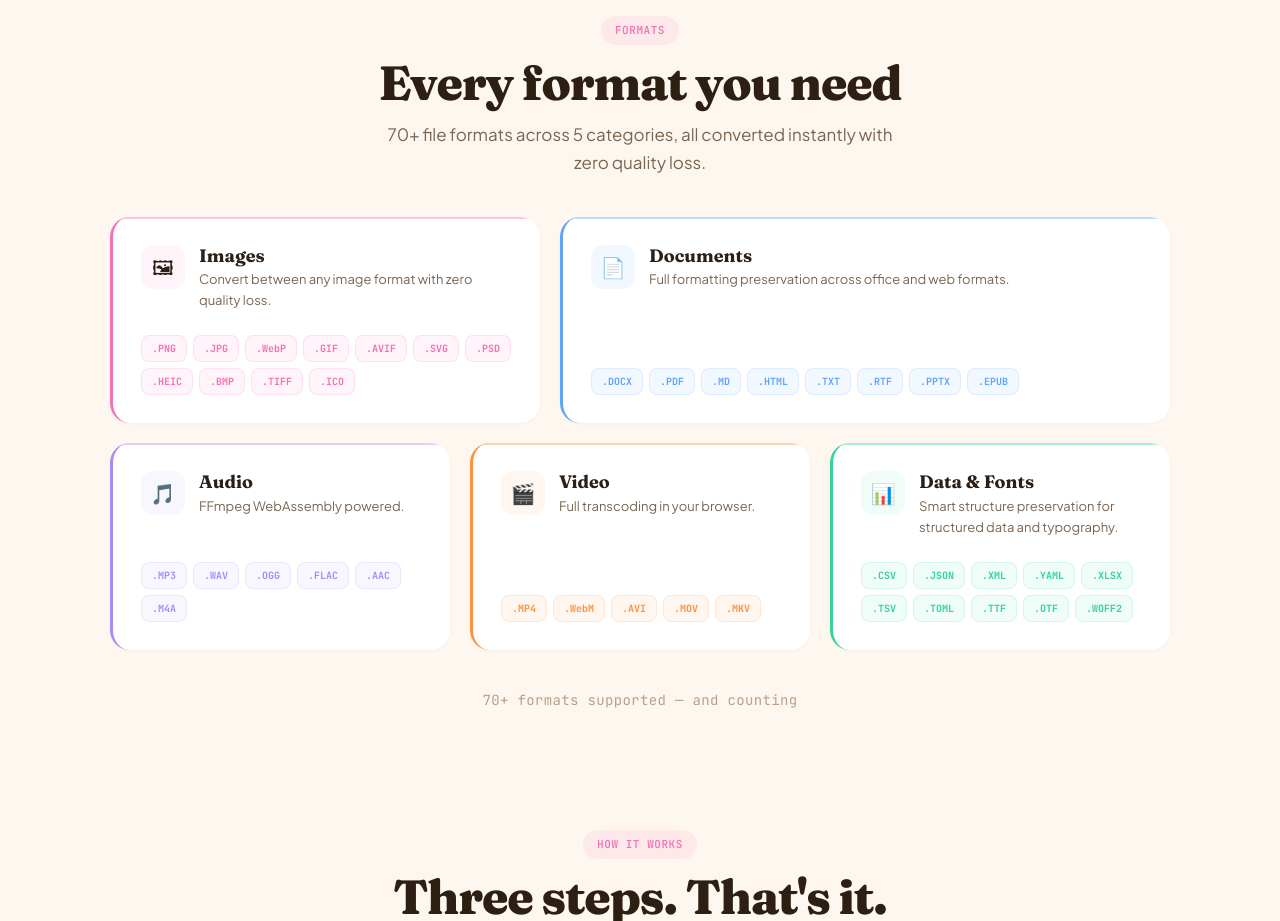
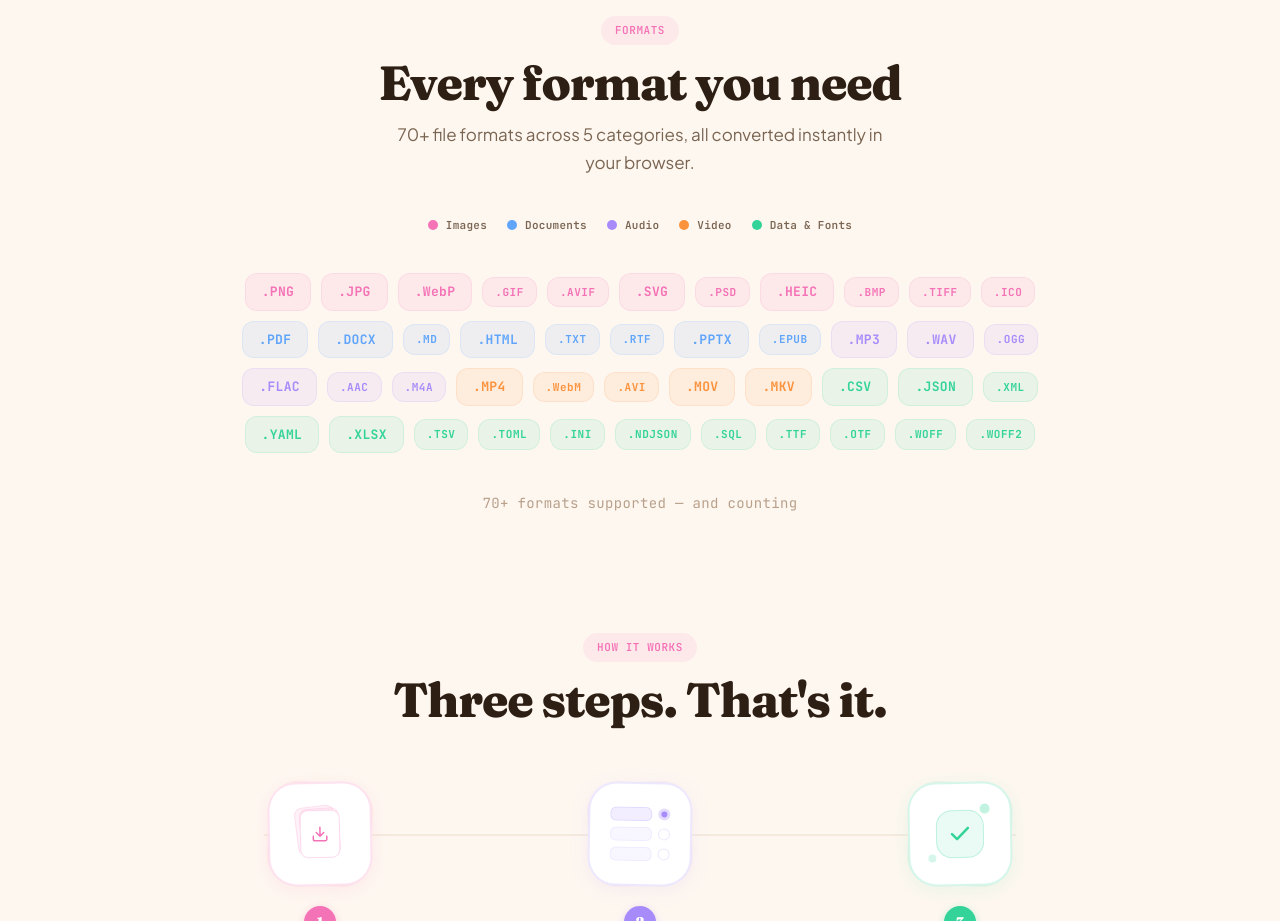
Before and after one commit to noauf/Transmute, a Next.js app: page / in a window 1280 px wide. Shown: the part 1140-2061 px from the top of the page. Built offline with nearby package versions, Linux system fonts and the light colour scheme.

Commit message:
feat: replace bento grid with format cloud / tag wall in features section
All 70+ formats displayed as color-coded badges in a flowing cloud layout.
Popular formats are larger, all badges animate in with staggered entrance.
Category legend at top with colored dots. Hover effects on each badge.

```diff
--- a/src/app/page.tsx
+++ b/src/app/page.tsx
@@ -51,55 +51,68 @@ const flowSteps = [
   { inputIcon: '\u{1F3B5}', inputLabel: '.FLAC', outputIcon: '\u{1F3A7}', outputLabel: '.MP3' },
 ];
 
-/* ─── Bento Features ─── */
+/* ─── Format Cloud Data ─── */
 
-const bentoFeatures = [
-  {
-    icon: '\u{1F5BC}',
-    title: 'Images',
-    desc: 'Convert between any image format with zero quality loss.',
-    accent: '#f472b6',
-    accentLight: 'rgba(244,114,182,0.08)',
-    formats: ['PNG', 'JPG', 'WebP', 'GIF', 'AVIF', 'SVG', 'PSD', 'HEIC', 'BMP', 'TIFF', 'ICO'],
-    // Bento: tall left column
-    gridArea: 'images',
-  },
-  {
-    icon: '\u{1F4C4}',
-    title: 'Documents',
-    desc: 'Full formatting preservation across office and web formats.',
-    accent: '#60a5fa',
-    accentLight: 'rgba(96,165,250,0.08)',
-    formats: ['DOCX', 'PDF', 'MD', 'HTML', 'TXT', 'RTF', 'PPTX', 'EPUB'],
-    gridArea: 'docs',
-  },
-  {
-    icon: '\u{1F3B5}',
-    title: 'Audio',
-    desc: 'FFmpeg WebAssembly powered.',
-    accent: '#a78bfa',
-    accentLight: 'rgba(167,139,250,0.08)',
-    formats: ['MP3', 'WAV', 'OGG', 'FLAC', 'AAC', 'M4A'],
-    gridArea: 'audio',
-  },
-  {
-    icon: '\u{1F3AC}',
-    title: 'Video',
-    desc: 'Full transcoding in your browser.',
-    accent: '#fb923c',
-    accentLight: 'rgba(251,146,60,0.08)',
-    formats: ['MP4', 'WebM', 'AVI', 'MOV', 'MKV'],
-    gridArea: 'video',
-  },
-  {
-    icon: '\u{1F4CA}',
-    title: 'Data & Fonts',
-    desc: 'Smart structure preservation for structured data and typography.',
-    accent: '#34d399',
-    accentLight: 'rgba(52,211,153,0.08)',
-    formats: ['CSV', 'JSON', 'XML', 'YAML', 'XLSX', 'TSV', 'TOML', 'TTF', 'OTF', 'WOFF2'],
-    gridArea: 'data',
-  },
+type FormatCategory = 'image' | 'document' | 'audio' | 'video' | 'data';
+
+const categoryMeta: Record<FormatCategory, { label: string; color: string; colorLight: string }> = {
+  image: { label: 'Images', color: '#f472b6', colorLight: 'rgba(244,114,182,0.10)' },
+  document: { label: 'Documents', color: '#60a5fa', colorLight: 'rgba(96,165,250,0.10)' },
+  audio: { label: 'Audio', color: '#a78bfa', colorLight: 'rgba(167,139,250,0.10)' },
+  video: { label: 'Video', color: '#fb923c', colorLight: 'rgba(251,146,60,0.10)' },
+  data: { label: 'Data & Fonts', color: '#34d399', colorLight: 'rgba(52,211,153,0.10)' },
+};
+
+const allFormats: { name: string; cat: FormatCategory; popular?: boolean }[] = [
+  // Images
+  { name: 'PNG', cat: 'image', popular: true },
+  { name: 'JPG', cat: 'image', popular: true },
+  { name: 'WebP', cat: 'image', popular: true },
+  { name: 'GIF', cat: 'image' },
+  { name: 'AVIF', cat: 'image' },
+  { name: 'SVG', cat: 'image', popular: true },
+  { name: 'PSD', cat: 'image' },
+  { name: 'HEIC', cat: 'image', popular: true },
+  { name: 'BMP', cat: 'image' },
+  { name: 'TIFF', cat: 'image' },
+  { name: 'ICO', cat: 'image' },
+  // Documents
+  { name: 'PDF', cat: 'document', popular: true },
+  { name: 'DOCX', cat: 'document', popular: true },
+  { name: 'MD', cat: 'document' },
+  { name: 'HTML', cat: 'document', popular: true },
+  { name: 'TXT', cat: 'document' },
+  { name: 'RTF', cat: 'document' },
+  { name: 'PPTX', cat: 'document', popular: true },
+  { name: 'EPUB', cat: 'document' },
+  // Audio
+  { name: 'MP3', cat: 'audio', popular: true },
+  { name: 'WAV', cat: 'audio', popular: true },
+  { name: 'OGG', cat: 'audio' },
+  { name: 'FLAC', cat: 'audio', popular: true },
+  { name: 'AAC', cat: 'audio' },
+  { name: 'M4A', cat: 'audio' },
+  // Video
+  { name: 'MP4', cat: 'video', popular: true },
+  { name: 'WebM', cat: 'video' },
+  { name: 'AVI', cat: 'video' },
+  { name: 'MOV', cat: 'video', popular: true },
+  { name: 'MKV', cat: 'video', popular: true },
+  // Data & Fonts
+  { name: 'CSV', cat: 'data', popular: true },
+  { name: 'JSON', cat: 'data', popular: true },
+  { name: 'XML', cat: 'data' },
+  { name: 'YAML', cat: 'data', popular: true },
+  { name: 'XLSX', cat: 'data', popular: true },
+  { name: 'TSV', cat: 'data' },
+  { name: 'TOML', cat: 'data' },
+  { name: 'INI', cat: 'data' },
+  { name: 'NDJSON', cat: 'data' },
+  { name: 'SQL', cat: 'data' },
+  { name: 'TTF', cat: 'data' },
+  { name: 'OTF', cat: 'data' },
+  { name: 'WOFF', cat: 'data' },
+  { name: 'WOFF2', cat: 'data' },
 ];
 
 /* ─── Animation Variants ─── */
@@ -454,7 +467,7 @@ export default function LandingPage() {
         <ConversionFlow />
       </section>
 
-      {/* ──── FEATURES — BENTO GRID ──── */}
+      {/* ──── FEATURES — FORMAT CLOUD ──── */}
       <section
         id="features"
         className="relative z-10 flex flex-col items-center gap-10 px-6 py-20"
@@ -473,77 +486,72 @@ export default function LandingPage() {
             Every format you need
           </h2>
           <p className="text-[17px] text-text-mid leading-relaxed max-w-[520px]">
-            70+ file formats across 5 categories, all converted instantly with zero quality loss.
+            70+ file formats across 5 categories, all converted instantly in your browser.
           </p>
         </motion.div>
 
-        {/* Bento Grid — asymmetric masonry layout */}
-        <div
-          className="w-full max-w-[1060px] grid gap-4 md:gap-5"
-          style={{
-            gridTemplateColumns: 'repeat(12, 1fr)',
-            gridTemplateRows: 'auto auto auto',
-            gridTemplateAreas: `
-              "images images images images images docs docs docs docs docs docs docs"
-              "audio audio audio audio video video video video data data data data"
-              "audio audio audio audio video video video video data data data data"
-            `,
+        {/* Category legend */}
+        <motion.div
+          className="flex flex-wrap items-center justify-center gap-x-5 gap-y-2"
+          initial={{ opacity: 0 }}
+          whileInView={{ opacity: 1 }}
+          viewport={{ once: true }}
+          transition={{ delay: 0.2 }}
+        >
+          {(Object.entries(categoryMeta) as [FormatCategory, typeof categoryMeta[FormatCategory]][]).map(([key, meta]) => (
+            <div key={key} className="flex items-center gap-2">
+              <div className="w-2.5 h-2.5 rounded-full" style={{ background: meta.color }} />
+              <span className="font-mono text-[11px] font-semibold text-text-mid tracking-wide">{meta.label}</span>
+            </div>
+          ))}
+        </motion.div>
+
+        {/* Format cloud */}
+        <motion.div
+          className="w-full max-w-[820px] flex flex-wrap items-center justify-center gap-2.5"
+          initial="hidden"
+          whileInView="visible"
+          viewport={{ once: true, margin: '-40px' }}
+          variants={{
+            hidden: {},
+            visible: { transition: { staggerChildren: 0.02 } },
           }}
         >
-          {bentoFeatures.map((feat, i) => (
-            <motion.div
-              key={feat.title}
-              className="relative bg-white rounded-[20px] overflow-hidden shadow-[0_1px_3px_rgba(160,120,80,0.06)] hover:shadow-[0_12px_40px_rgba(160,120,80,0.12)] hover:-translate-y-0.5 transition-all duration-300 group"
-              style={{
-                gridArea: feat.gridArea,
-                borderLeft: `3px solid ${feat.accent}`,
-              }}
-              initial={{ opacity: 0, y: 28 }}
-              whileInView={{ opacity: 1, y: 0 }}
-              viewport={{ once: true, margin: '-40px' }}
-              transition={{ duration: 0.5, delay: i * 0.08, ease: [0.16, 1, 0.3, 1] as const }}
-            >
-              {/* Top accent bar */}
-              <div
-                className="absolute top-0 left-0 right-0 h-[2px]"
-                style={{ background: feat.accent, opacity: 0.4 }}
-              />
-
-              <div className="p-6 md:p-7 h-full flex flex-col">
-                {/* Header row */}
-                <div className="flex items-start gap-3.5 mb-3">
-                  <div
-                    className="w-11 h-11 rounded-xl flex items-center justify-center text-[20px] flex-shrink-0"
-                    style={{ background: feat.accentLight }}
-                  >
-                    {feat.icon}
-                  </div>
-                  <div>
-                    <h3 className="font-serif font-bold text-[18px] text-text-dark leading-tight">{feat.title}</h3>
-                    <p className="text-[13px] text-text-mid leading-relaxed mt-0.5">{feat.desc}</p>
-                  </div>
-                </div>
-
-                {/* Format badges — grow to fill space */}
-                <div className="flex flex-wrap gap-1.5 mt-auto pt-3">
-                  {feat.formats.map((f) => (
-                    <span
-                      key={f}
-                      className="px-2.5 py-[5px] font-mono text-[10px] font-bold rounded-lg border transition-colors duration-200"
-                      style={{
-                        borderColor: `${feat.accent}25`,
-                        color: feat.accent,
-                        background: feat.accentLight,
-                      }}
-                    >
-                      .{f}
-                    </span>
-                  ))}
-                </div>
-              </div>
-            </motion.div>
-          ))}
-        </div>
+          {allFormats.map((fmt) => {
+            const meta = categoryMeta[fmt.cat];
+            return (
+              <motion.span
+                key={fmt.name}
+                className={`inline-flex items-center font-mono font-bold rounded-xl border cursor-default select-none transition-all duration-200 hover:-translate-y-0.5 hover:shadow-md ${
+                  fmt.popular
+                    ? 'px-4 py-2 text-[13px] tracking-wide'
+                    : 'px-3 py-1.5 text-[11px] tracking-wider'
+                }`}
+                style={{
+                  color: meta.color,
+                  background: meta.colorLight,
+                  borderColor: `${meta.color}20`,
+                }}
+                variants={{
+                  hidden: { opacity: 0, scale: 0.7, y: 12 },
+                  visible: {
+                    opacity: 1,
+                    scale: 1,
+                    y: 0,
+                    transition: { duration: 0.4, ease: [0.16, 1, 0.3, 1] as const },
+                  },
+                }}
+                whileHover={{
+                  scale: 1.08,
+                  background: `${meta.color}20`,
+                  borderColor: `${meta.color}50`,
+                }}
+              >
+                .{fmt.name}
+              </motion.span>
+            );
+          })}
+        </motion.div>
 
         {/* Total count callout */}
         <motion.p
```
